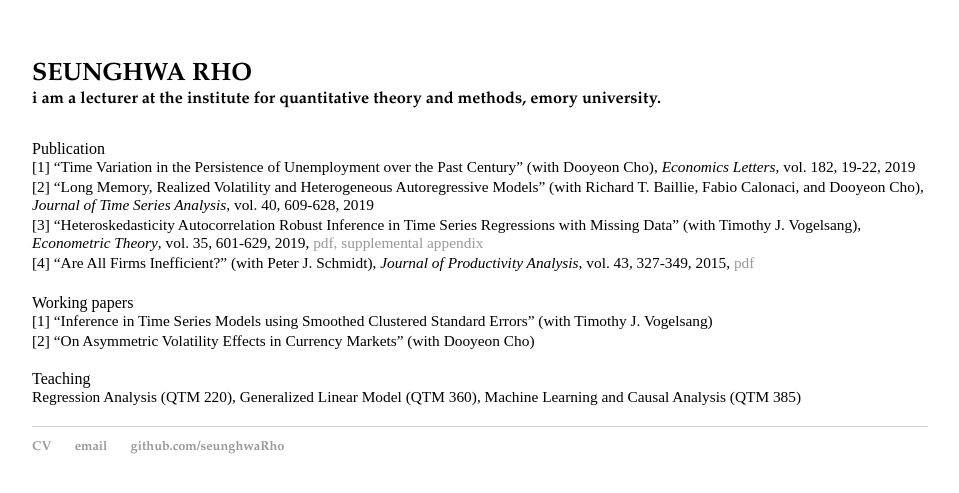
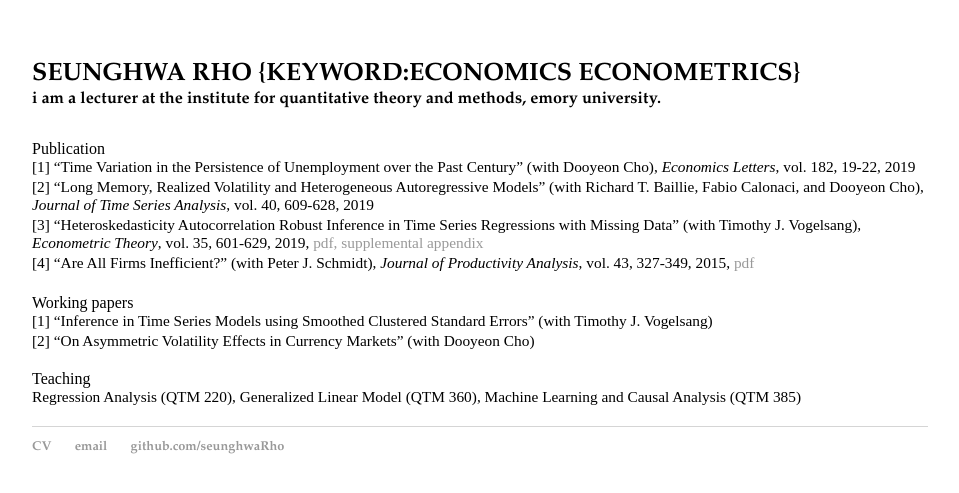
Before and after one commit to seunghwaRho/seunghwaRho.github.io, a Jekyll site: the page built from index.html, in a window 1280 px wide. Shown: the top 493 px of the page, without its empty margins (160-1119 px from the left). Built offline with Jekyll 4.4.1, drawn with Linux system fonts in a browser that asks for light colours.

Commit message:
keyword update

```diff
--- a/index.html
+++ b/index.html
@@ -4,7 +4,7 @@
 ---
 
 
-<h1 class="headerstyle">Seunghwa Rho
+<h1 class="headerstyle">Seunghwa Rho  {keyword:Economics Econometrics}
 <div>I am a lecturer at the Institute for Quantitative Theory and Methods, Emory University. </div>
 </h1>
 
```
